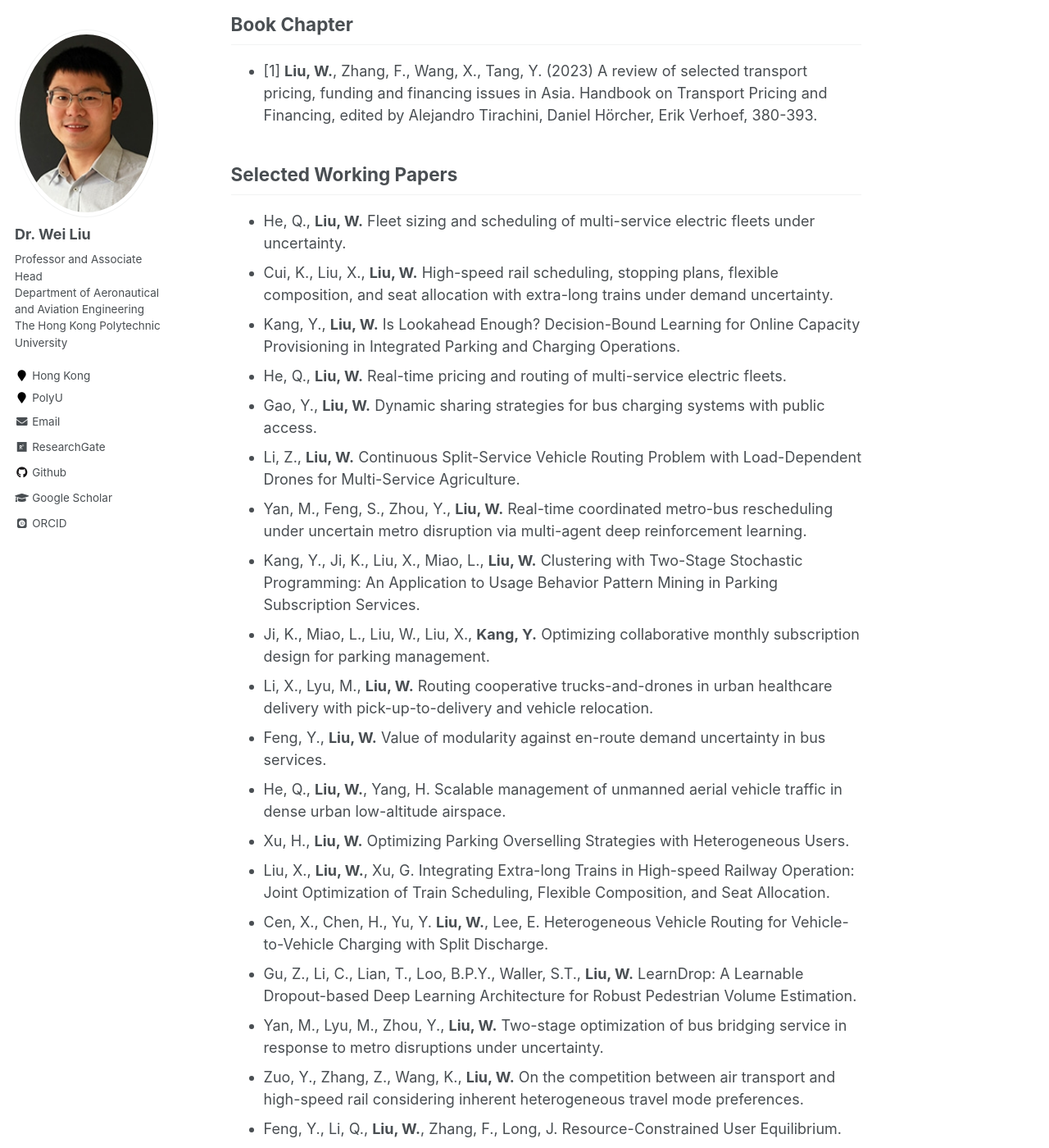
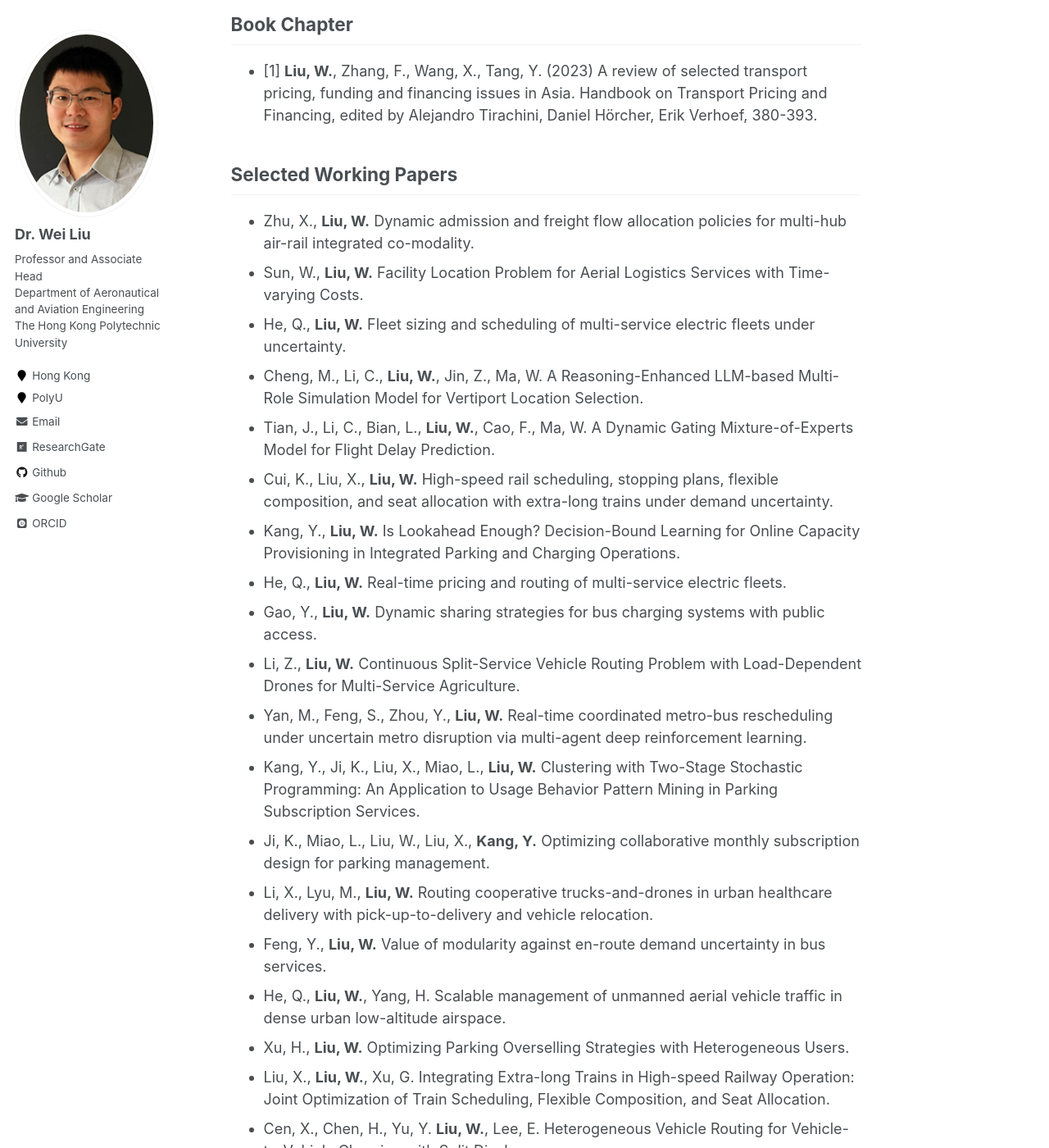
Before and after one commit to weiliu2016/weiliu2016.github.io, a Jekyll site: the page built from _pages/publications.md, in a window 1280 px wide and 1400 px high, scrolled down 216 px. Shown: the whole window at 82% size. Built offline with Jekyll 4.4.1, drawn with Linux system fonts in a browser that asks for light colours; some web fonts are replaced; formulas are drawn with MathJax 3; some of the changed text lies outside the part shown.

Commit message:
Update publications.md

```diff
--- a/_pages/publications.md
+++ b/_pages/publications.md
@@ -22,7 +22,11 @@ Book Chapter
 
 Selected Working Papers
 ----------
+- Zhu, X., **Liu, W.** Dynamic admission and freight flow allocation policies for multi-hub air-rail integrated co-modality.
+- Sun, W., **Liu, W.** Facility Location Problem for Aerial Logistics Services with Time-varying Costs.
 - He, Q., **Liu, W.** Fleet sizing and scheduling of multi-service electric fleets under uncertainty.
+- Cheng, M., Li, C., **Liu, W.**, Jin, Z., Ma, W. A Reasoning-Enhanced LLM-based Multi-Role Simulation Model for Vertiport Location Selection.
+- Tian, J., Li, C., Bian, L., **Liu, W.**, Cao, F., Ma, W. A Dynamic Gating Mixture-of-Experts Model for Flight Delay Prediction.
 - Cui, K., Liu, X., **Liu, W.** High-speed rail scheduling, stopping plans, flexible composition, and seat allocation with extra-long trains under demand uncertainty.
 - Kang, Y., **Liu, W.** Is Lookahead Enough? Decision-Bound Learning for Online Capacity Provisioning in Integrated Parking and Charging Operations.
 - He, Q., **Liu, W.** Real-time pricing and routing of multi-service electric fleets.
```
Also changed, not shown: other parts of _pages/publications.md (+1 -1 lines).
